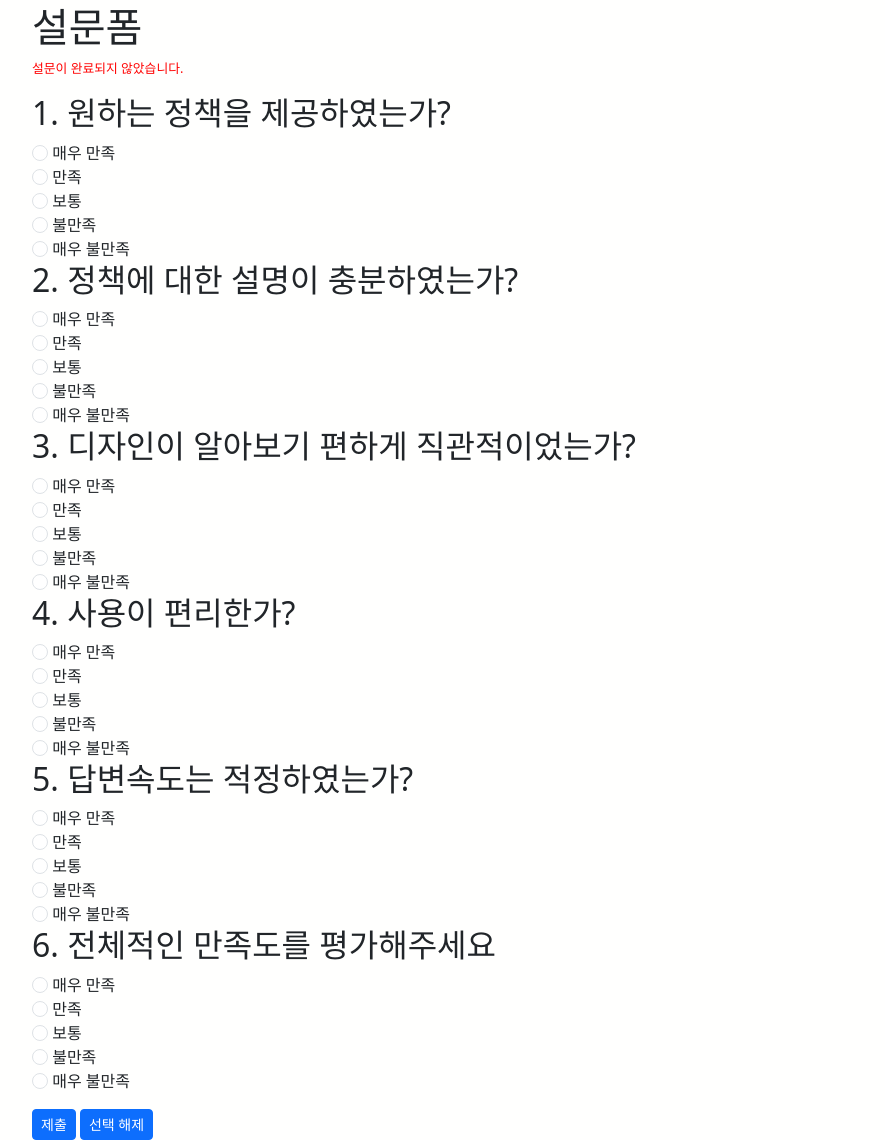
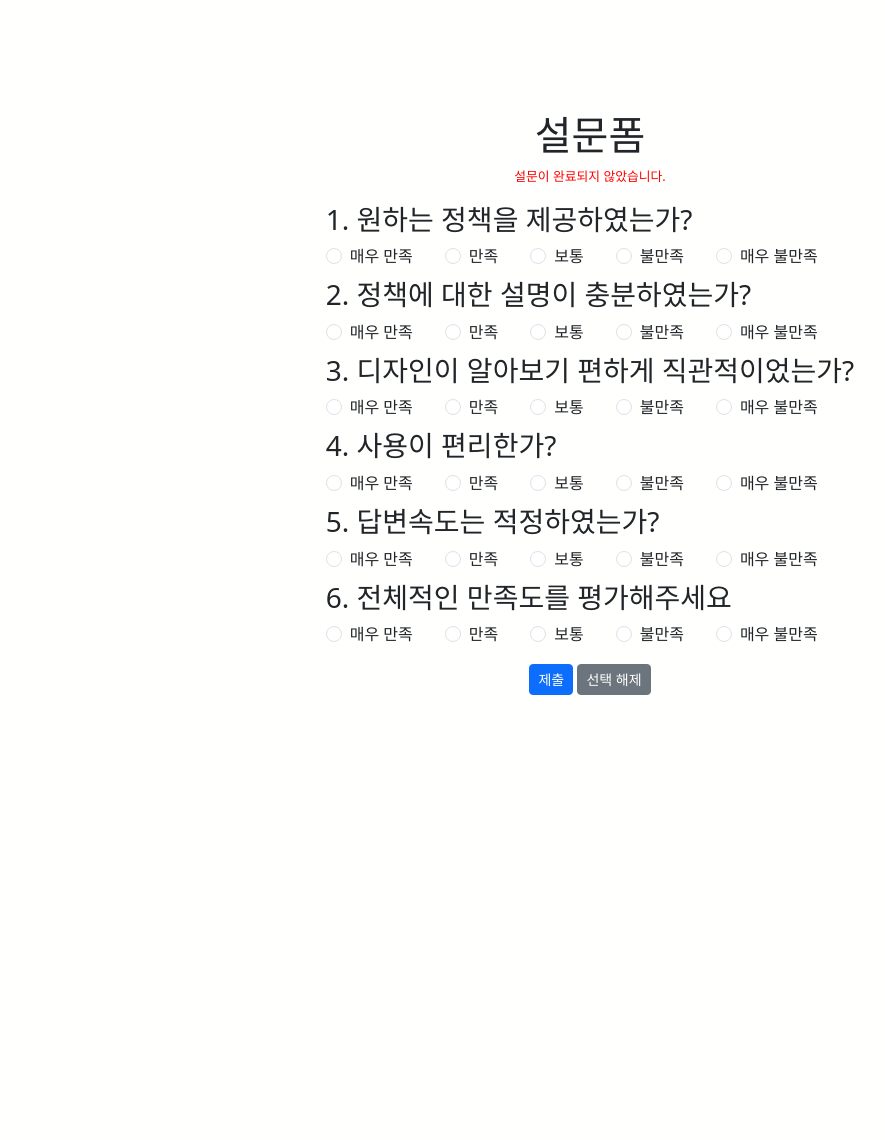
Before and after one commit to SKNETWORKS-FAMILY-AICAMP/SKN06-4th-1Team, a Django app: page /poll/vote in a window 1280 px wide. Shown: the part 105-1245 px from the top of the page, without its empty margins (50-935 px from the left). After the commit the page ends 800 px from the top, so only its background shows below. Run offline with Django 5.2, Linux system fonts and the light colour scheme; data comes from the database, SQL or seed files in the repository; parts of the project's set-up code (start-up, migrations or seed data) failed here and were passed over; some libraries are stand-ins or nearby versions.

Commit message:
html 수정 및 css 추가

```diff
--- a/account/templates/account/detail.html
+++ b/account/templates/account/detail.html
@@ -6,7 +6,7 @@
     <div class="card p-4" style="width: 600px;">
         <h4 class="text-center">회원정보</h4>
         <div class="text-center mt-3">
-            <img src="{{user.profile_img.url}}" width="150px" class="rounded-circle">
+            <img src="{{user.profile_img.url}}" class="profile-img">
         </div>
         <table class="table mt-3">
             <tr>
--- a/poll/templates/poll/vote_form.html
+++ b/poll/templates/poll/vote_form.html
@@ -4,38 +4,40 @@
 {% block title %}설문 조사{% endblock title %}
 
 {% block contents %}
-<h1>설문폼</h1>
-<!-- 만약에 error_msg가 context data로 넘어온게 있다면 출력 -->
+<div class="d-flex justify-content-center align-items-center vh-100 flex-column">
+    <h1 class="text-center">설문폼</h1>
     {% if error_msg != None %}
         <div style="color:red;font-size:0.8em">
-        {{error_msg}}
+            {{ error_msg }}
         </div>
     {% endif %}
     <form action="{% url 'poll:vote' %}" method="POST" class="mt-3">
         {% csrf_token %}
-    <!--View에서 검증 실패시 Question을 다시 조회하기 위해서 넘겨주는 값.
-        화면에 보일 필요 없으므로 hidden type으로 설정 -->
         {% for question in question_list %}
-        <h2>{{question.pk}}. {{question.question_text}}</h2>
-        <input type="hidden" name="question_id" value="{{question.pk}}">
+            <div class="mb-2 d-flex flex-column align-items-start"> <!-- 질문 왼쪽 정렬 -->
+                <h3 class="text-start">{{ question.pk }}. {{ question.question_text }}</h3>
+                <input type="hidden" name="question_id" value="{{ question.pk }}">
+                <div class="d-flex flex-wrap gap-3"> <!-- 답변을 가로 정렬 -->
                     {% for choice in question.choice_set.all %}
+                        <div class="form-check form-check-inline">
                             <input
                                 type="radio"
-                class='form-check-input'
-                name="choice_{{question.pk}}"
-                value="{{choice.pk}}"
-                id="{{choice.pk}}"
+                                class="form-check-input"
+                                name="choice_{{ question.pk }}"
+                                value="{{ choice.pk }}"
+                                id="choice_{{ choice.pk }}"
                                 {% if choice.pk in selected_choice %}checked=checked{% endif %}
                             >
-
-            <label for="{{choice.pk}}">{{choice.choice_text}}</label><br>
+                            <label class="form-check-label" for="choice_{{ choice.pk }}">{{ choice.choice_text }}</label>
+                        </div>
                     {% endfor %}
+                </div>
+            </div>
         {% endfor %}
-
-    <div class="mt-3">
+        <div class="mt-3 text-center">
             <button type="submit" class="btn btn-primary btn-sm">제출</button>
-        <button type="reset" class="btn btn-primary btn-sm">선택 해제</button>
+            <button type="reset" class="btn btn-secondary btn-sm">선택 해제</button>
         </div>
     </form>
-
+</div>
 {% endblock contents %}
--- a/static/.css
+++ b/static/.css
@@ -61,3 +61,10 @@ html {
     color: white;
     cursor: pointer;
 }
+
+.profile-img {
+    width: 100px;
+    height: 100px;
+    border-radius: 50%;
+    object-fit: cover;
+}
```
Also changed, not shown: account/templates/account/pwd_change.html (+11 -8 lines), account/templates/account/update.html (+12 -9 lines). Lines whose indentation alone changed are shown as unchanged.
